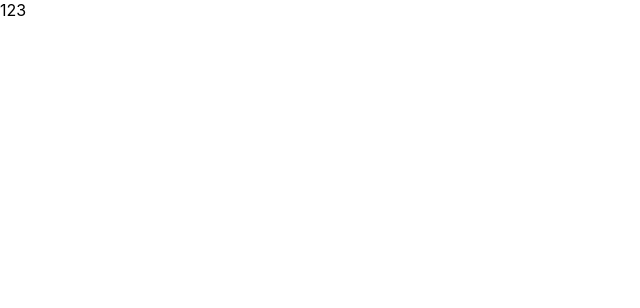
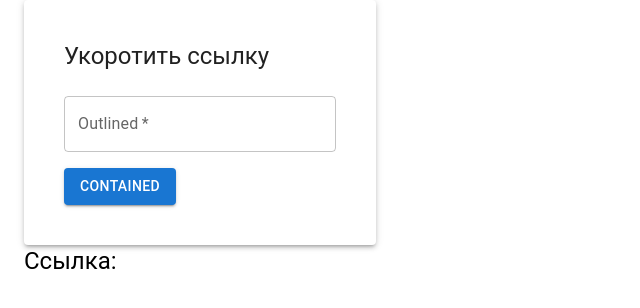
Before and after one commit to FarmGO-creator/Shorten-links, a React (Create React App) app in the folder frontend/: page / in a window 1280 px wide. Shown: the top 308 px of the page, without its empty margins (0-640 px from the left). Built offline with nearby package versions, Linux system fonts and the light colour scheme.

Commit message:
Создал компонент ShortLink и сделал верстку и подключил к app

```diff
--- a/frontend/src/App.tsx
+++ b/frontend/src/App.tsx
@@ -1,10 +1,9 @@
 import React from 'react';
+import ShortLink from "./containers/ShortLink/ShortLink";
 
 function App() {
   return (
-    <div className="App">
-123
-    </div>
+    <ShortLink/>
   );
 }
 
--- /dev/null
+++ b/frontend/src/containers/ShortLink/ShortLink.tsx
@@ -0,0 +1,30 @@
+import React from 'react';
+import {Box, Container, TextField, Button, Typography, Paper} from "@mui/material";
+
+const ShortLink = () => {
+  return (
+    <Box component='form' sx={{width: 400}}>
+      <Container>
+        <Paper elevation={3} sx={{p: 5}}>
+          <Typography variant="h5" component="p" sx={{mb: 3}}>
+            Укоротить ссылку
+          </Typography>
+          <TextField
+            id="outlined-basic"
+            label="Outlined"
+            variant="outlined"
+            type='url'
+            required
+            fullWidth
+          />
+          <Button type='submit' sx={{mt: 2}} variant="contained">Contained</Button>
+        </Paper>
+        <Typography variant="h5" component="div">
+          Ссылка:
+        </Typography>
+      </Container>
+    </Box>
+  );
+};
+
+export default ShortLink;
```
